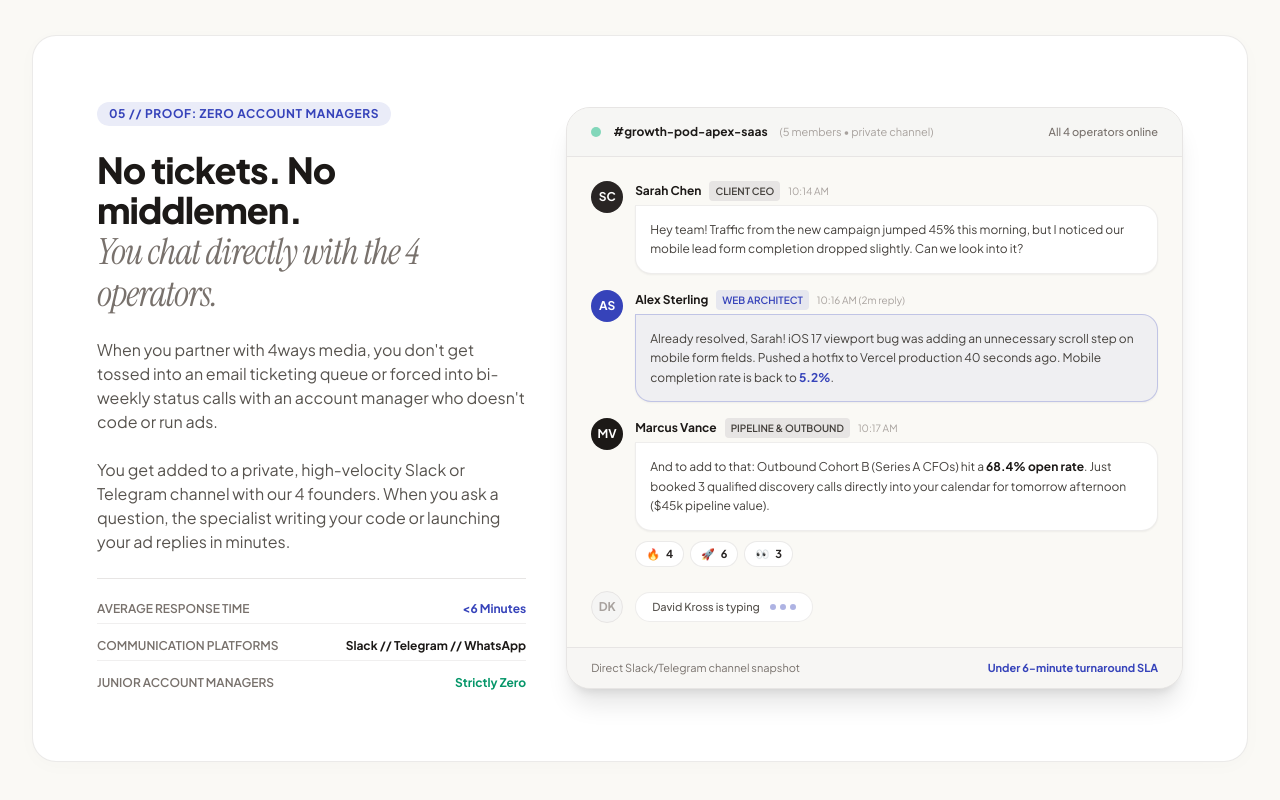
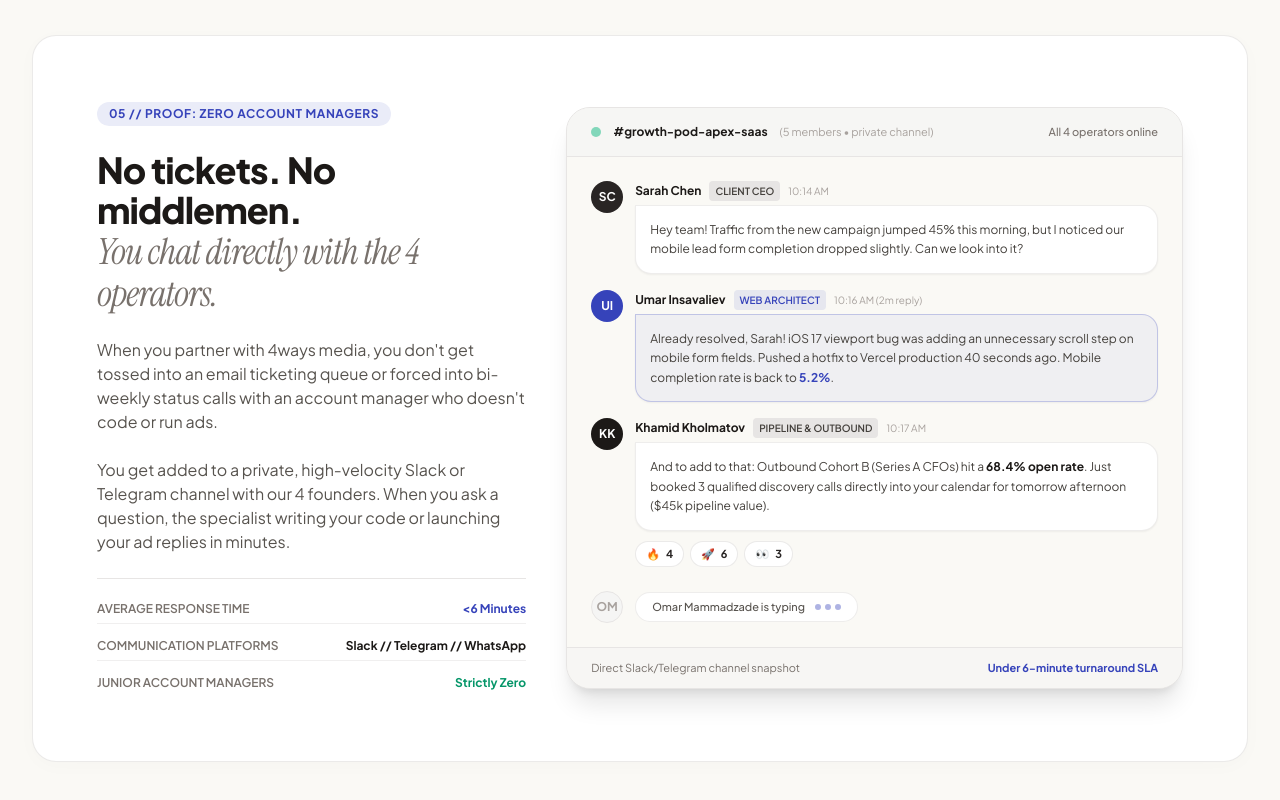
Before and after one commit to khamidkhl2/reachly-agency, a React (Vite) app: page / in a window 1280 px wide. Shown: the part 8259-9059 px from the top of the page. Built offline with nearby package versions, Linux system fonts and the light colour scheme; the HTML template or start-up script is replaced by a standard one.

Commit message:
feat: update founder names to Umar Insavaliev, Khamid Kholmatov, Onur Ahmadov, Omar Mammadzade

```diff
--- a/src/App.tsx
+++ b/src/App.tsx
@@ -1357,7 +1357,7 @@ export default function FourWaysMediaOffMenuPage() {
                     <input
                       type="text"
                       required
-                      placeholder="e.g. Alex Sterling"
+                      placeholder="e.g. Umar Insavaliev"
                       value={heroData.name}
                       onChange={(e) => setHeroData({ ...heroData, name: e.target.value })}
                       className="w-full px-4 py-3 rounded-xl border border-stone-200 focus:border-[#3643BA] focus:ring-2 focus:ring-[#3643BA]/15 text-stone-900 text-sm outline-none transition"
@@ -1563,7 +1563,7 @@ export default function FourWaysMediaOffMenuPage() {
             {[
               {
                 index: "01",
-                name: "Alex Sterling",
+                name: "Umar Insavaliev",
                 role: "Conversion Architecture",
                 focus:
                   "Specializes in sub-second Next.js web systems, psychological offer positioning, and multi-step lead capture flows.",
@@ -1572,7 +1572,7 @@ export default function FourWaysMediaOffMenuPage() {
               },
               {
                 index: "02",
-                name: "Marcus Vance",
+                name: "Khamid Kholmatov",
                 role: "Pipeline & Outbound",
                 focus:
                   "Engineers automated cold outbound infrastructure, high-intent paid acquisition funnels, and speed-to-lead CRM triggers.",
@@ -1581,7 +1581,7 @@ export default function FourWaysMediaOffMenuPage() {
               },
               {
                 index: "03",
-                name: "Elena Rostova",
+                name: "Onur Ahmadov",
                 role: "SMMA & Viral Branding",
                 focus:
                   "Builds category-dominating short-form content pipelines, founder authority architectures, and multi-channel retargeting.",
@@ -1590,7 +1590,7 @@ export default function FourWaysMediaOffMenuPage() {
               },
               {
                 index: "04",
-                name: "David Kross",
+                name: "Omar Mammadzade",
                 role: "Scaling & Unit Economics",
                 focus:
                   "Optimizes high-ticket offer pricing, close-rate mechanics, sales scripts, and backend operational throughput.",
@@ -1721,14 +1721,14 @@ export default function FourWaysMediaOffMenuPage() {
                       </div>
                     </div>
 
-                    {/* Alex Sterling (Web Architect) */}
+                    {/* Umar Insavaliev (Web Architect) */}
                     <div className="flex items-start gap-3">
                       <div className="w-8 h-8 rounded-full bg-[#3643BA] text-white font-bold flex items-center justify-center shrink-0 text-xs">
-                        AS
+                        UI
                       </div>
                       <div className="flex-1 space-y-1">
                         <div className="flex items-center gap-2">
-                          <span className="font-bold text-stone-900">Alex Sterling</span>
+                          <span className="font-bold text-stone-900">Umar Insavaliev</span>
                           <span className="text-[10px] font-semibold px-1.5 py-0.5 rounded bg-[#3643BA]/10 text-[#3643BA]">WEB ARCHITECT</span>
                           <span className="text-stone-400 text-[10px]">10:16 AM (2m reply)</span>
                         </div>
@@ -1740,14 +1740,14 @@ export default function FourWaysMediaOffMenuPage() {
                       </div>
                     </div>
 
-                    {/* Marcus Vance (Outbound) */}
+                    {/* Khamid Kholmatov (Outbound) */}
                     <div className="flex items-start gap-3">
                       <div className="w-8 h-8 rounded-full bg-stone-900 text-white font-bold flex items-center justify-center shrink-0 text-xs">
-                        MV
+                        KK
                       </div>
                       <div className="flex-1 space-y-1">
                         <div className="flex items-center gap-2">
-                          <span className="font-bold text-stone-900">Marcus Vance</span>
+                          <span className="font-bold text-stone-900">Khamid Kholmatov</span>
                           <span className="text-[10px] font-semibold px-1.5 py-0.5 rounded bg-stone-200 text-stone-700">PIPELINE & OUTBOUND</span>
                           <span className="text-stone-400 text-[10px]">10:17 AM</span>
                         </div>
@@ -1790,13 +1790,13 @@ export default function FourWaysMediaOffMenuPage() {
                       </div>
                     </div>
 
-                    {/* Live Typing Status - David Kross */}
+                    {/* Live Typing Status - Omar Mammadzade */}
                     <div className="flex items-center gap-3 pt-2">
                       <div className="w-8 h-8 rounded-full bg-stone-100 border border-stone-200 text-stone-400 font-bold flex items-center justify-center shrink-0 text-xs">
-                        DK
+                        OM
                       </div>
                       <div className="inline-flex items-center gap-2.5 bg-white border border-stone-200/70 rounded-full px-4 py-1.5 shadow-xs">
-                        <span className="text-[11px] text-stone-600 font-medium">David Kross is typing</span>
+                        <span className="text-[11px] text-stone-600 font-medium">Omar Mammadzade is typing</span>
                         <div className="flex items-center gap-1">
                           <span className="w-1.5 h-1.5 rounded-full bg-[#3643BA] typing-dot-1" />
                           <span className="w-1.5 h-1.5 rounded-full bg-[#3643BA] typing-dot-2" />
```
